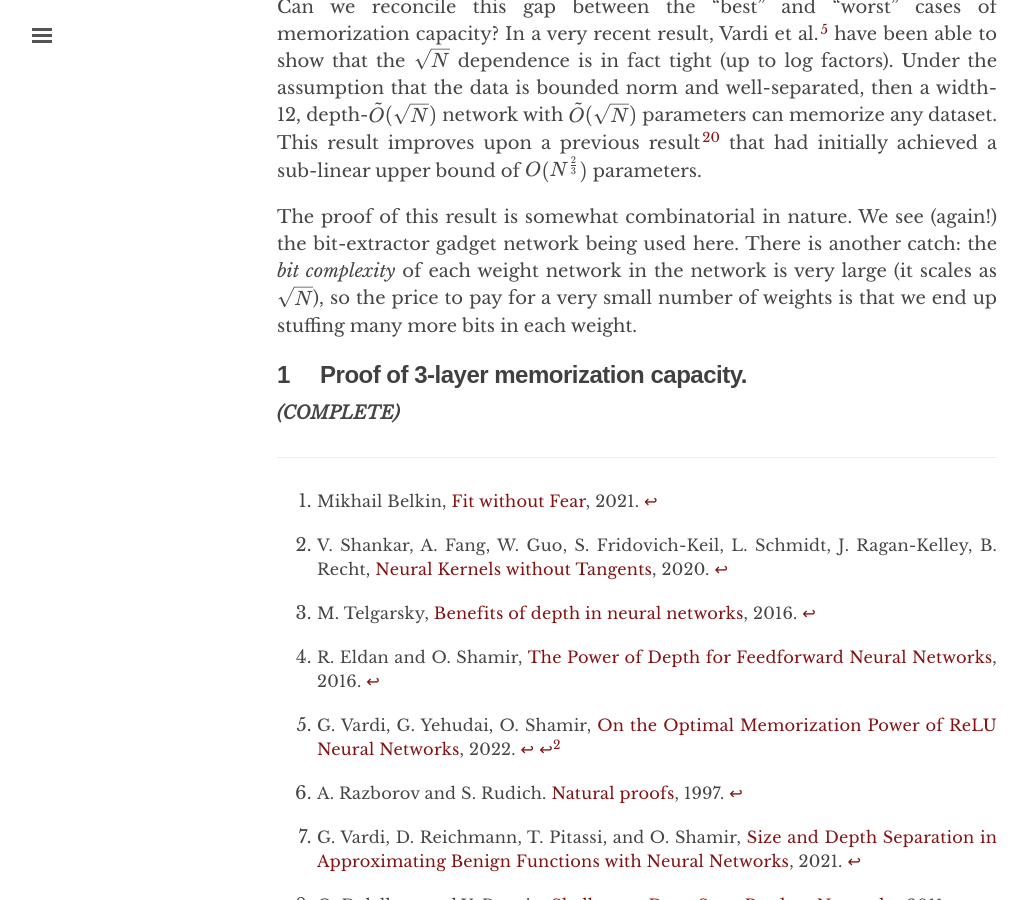
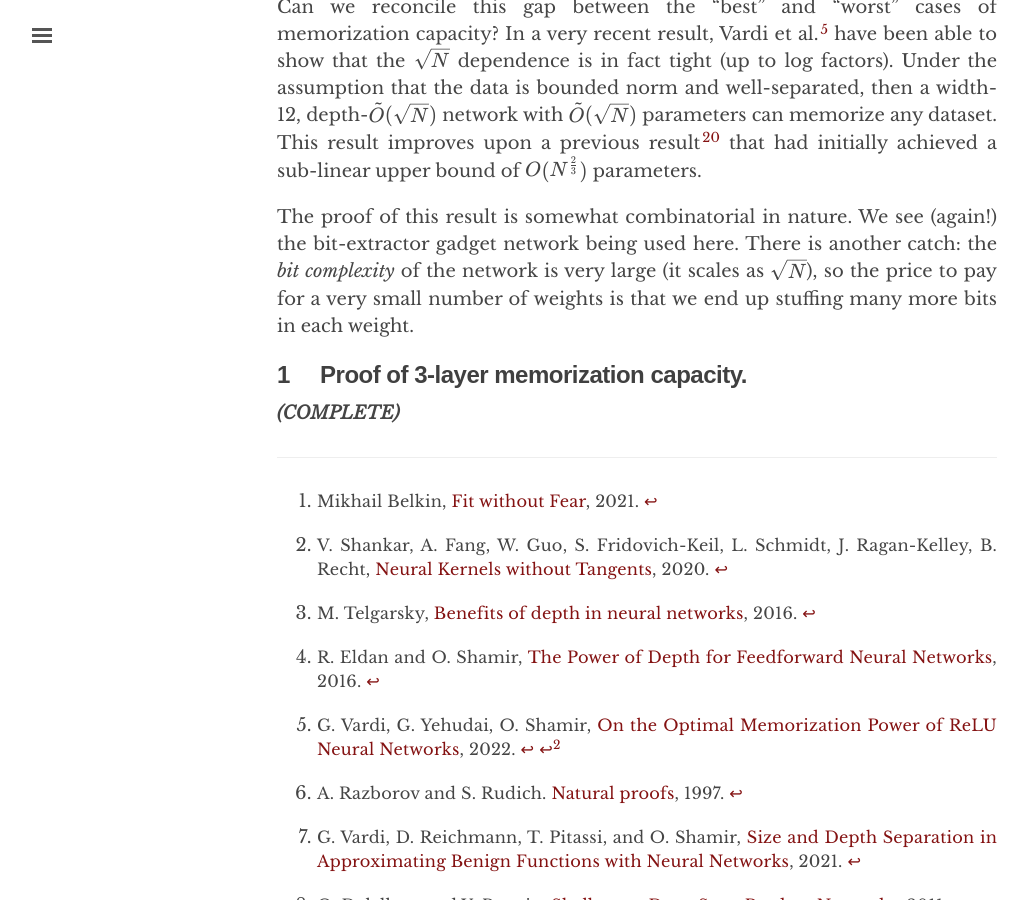
Before and after one commit to chinmayhegde/fodl, a Jekyll site: the page built from _posts/2022-01-16-representation03.md, in a window 1280 px wide and 900 px high, scrolled down 11489 px. Shown: the whole window, without its empty margins (3-1031 px from the left). Built offline with Jekyll 4.4.1, drawn with Linux system fonts in a browser that asks for light colours; nearby versions of some CDN libraries.

Commit message:
Update 2022-01-16-representation03.md

```diff
--- a/_posts/2022-01-16-representation03.md
+++ b/_posts/2022-01-16-representation03.md
@@ -299,7 +299,7 @@ The *VC-dimension* of any family of models is defined as the maximum number of d
 
 Can we reconcile this gap between the "best" and "worst" cases of memorization capacity? In a very recent result, Vardi et al.[^vardi] have been able to show that the $\sqrt{N}$ dependence is in fact tight (up to log factors). Under the assumption that the data is bounded norm and well-separated, then a width-12, depth-$\tilde{O}(\sqrt{N})$ network with $\tilde{O}(\sqrt{N})$ parameters can memorize any dataset. This result improves upon a previous result[^yun2] that had initially achieved a sub-linear upper bound of $O(N^{\frac{2}{3}})$ parameters.
 
-The proof of this result is somewhat combinatorial in nature. We see (again!) the bit-extractor gadget network being used here. There is another catch: the *bit complexity* of each weight network in the network is very large (it scales as $\sqrt{N}$), so the price to pay for a very small number of weights is that we end up stuffing many more bits in each weight.
+The proof of this result is somewhat combinatorial in nature. We see (again!) the bit-extractor gadget network being used here. There is another catch: the *bit complexity* of the network is very large (it scales as $\sqrt{N}$), so the price to pay for a very small number of weights is that we end up stuffing many more bits in each weight.
 
 ## Proof of 3-layer memorization capacity
 {:.label}
```
